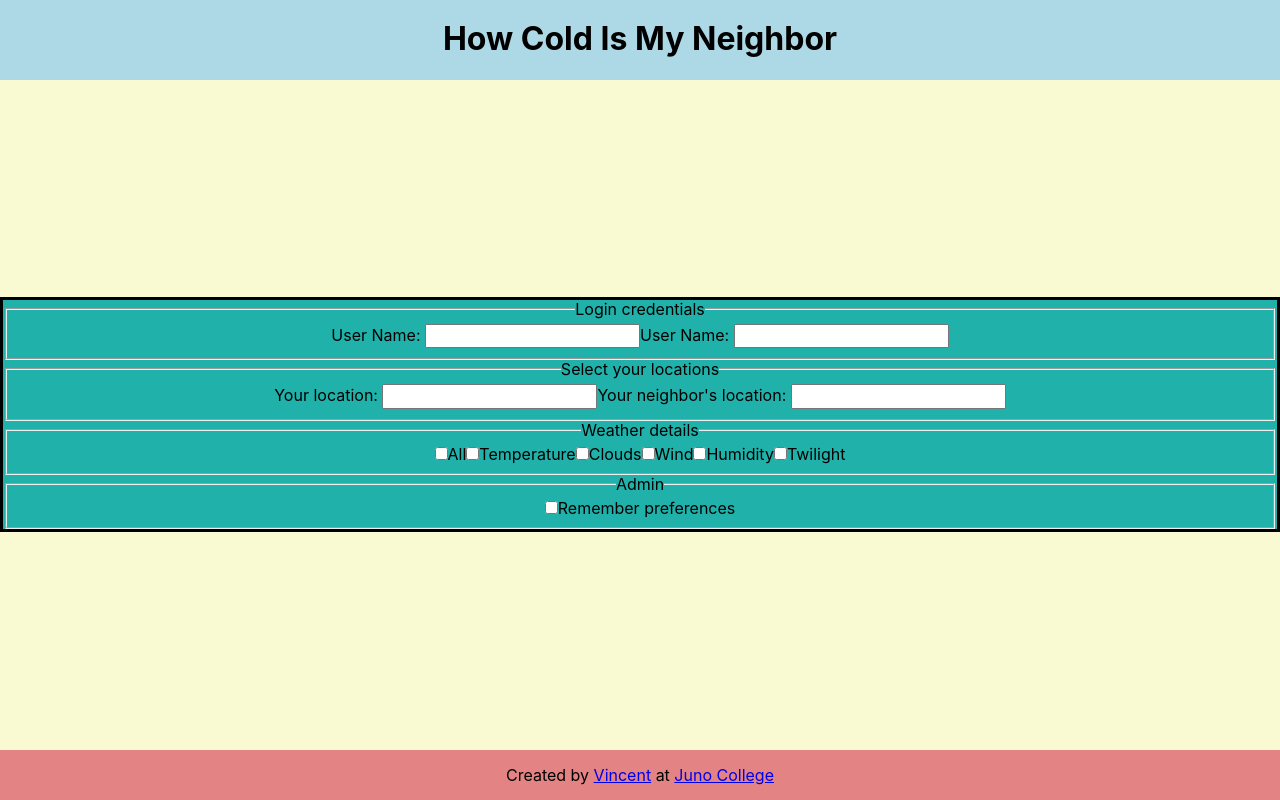
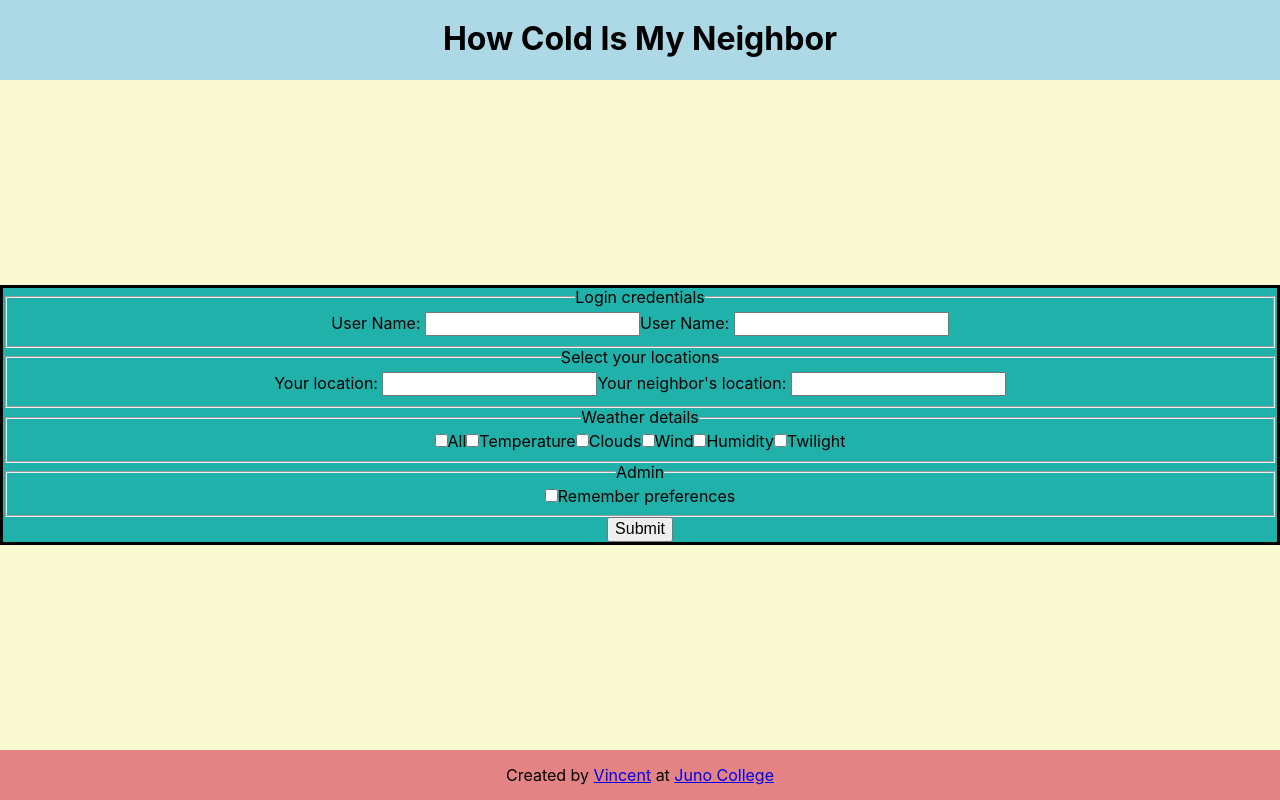
Before and after one commit to vinni-cmd/how-cold-is-my-neighbor, a React (Create React App) app: page / in a window 1280 px wide. Built offline with nearby package versions, Linux system fonts and the light colour scheme; no server answers.

Commit message:
add state to form and handle submission

```diff
--- a/src/App.js
+++ b/src/App.js
@@ -8,15 +8,15 @@ import Form from './Components/Form/Form';
 function App() {
   const [userWeather, setUserWeather] = useState({});
 
-  useEffect(() => {
+  const handleFormSubmission = (submission) => {
     populateWeatherData('Yellowknife', setUserWeather);
     console.log('userweather', userWeather);
-  }, []);
+  }
 
   return (
     <div className="App">
       <Header />
-      <Form />
+      <Form handleFormSubmission={handleFormSubmission} />
       <Footer />
     </div>
   );
--- a/src/Components/Form/Form.js
+++ b/src/Components/Form/Form.js
@@ -1,21 +1,27 @@
+import { useState } from 'react';
 import './Form.css'
 
-const Form = () => {
+const Form = ({ handleFormSubmission }) => {
+  const [userCity, setUserCity] = useState('')
+
   return (
-    <form>
+    <form onSubmit={(e) => {
+      e.preventDefault();
+      handleFormSubmission(userCity);
+    }}>
       <fieldset>
         <legend>Login credentials</legend>
         <label htmlFor="userName">User Name: </label>
-        <input type="text" name="userName" id="userName" required />
+        <input type="text" name="userName" id="userName" />
         <label htmlFor="userPassword">User Name: </label>
-        <input type="password" name="userPassword" id="userPassword" required />
+        <input type="password" name="userPassword" id="userPassword" />
       </fieldset>
       <fieldset>
         <legend>Select your locations</legend>
         <label htmlFor="userCity">Your location: </label>
-        <input type="text" name="userCity" id="userCity" required />
+        <input type="text" name="userCity" id="userCity" onChange={(e) => { setUserCity(e.target.value) }} value={userCity} />
         <label htmlFor="neighborCity">Your neighbor's location: </label>
-        <input type="text" name="neighborCity" id="neighborCity" required />
+        <input type="text" name="neighborCity" id="neighborCity" />
       </fieldset>
       <fieldset>
         <legend>Weather details</legend>
@@ -37,6 +43,7 @@ const Form = () => {
         <input type="checkbox" name="preference" id="preference" />
         <label htmlFor="preference">Remember preferences</label>
       </fieldset>
+      <button type="submit">Submit</button>
     </form>
   )
 }
```
